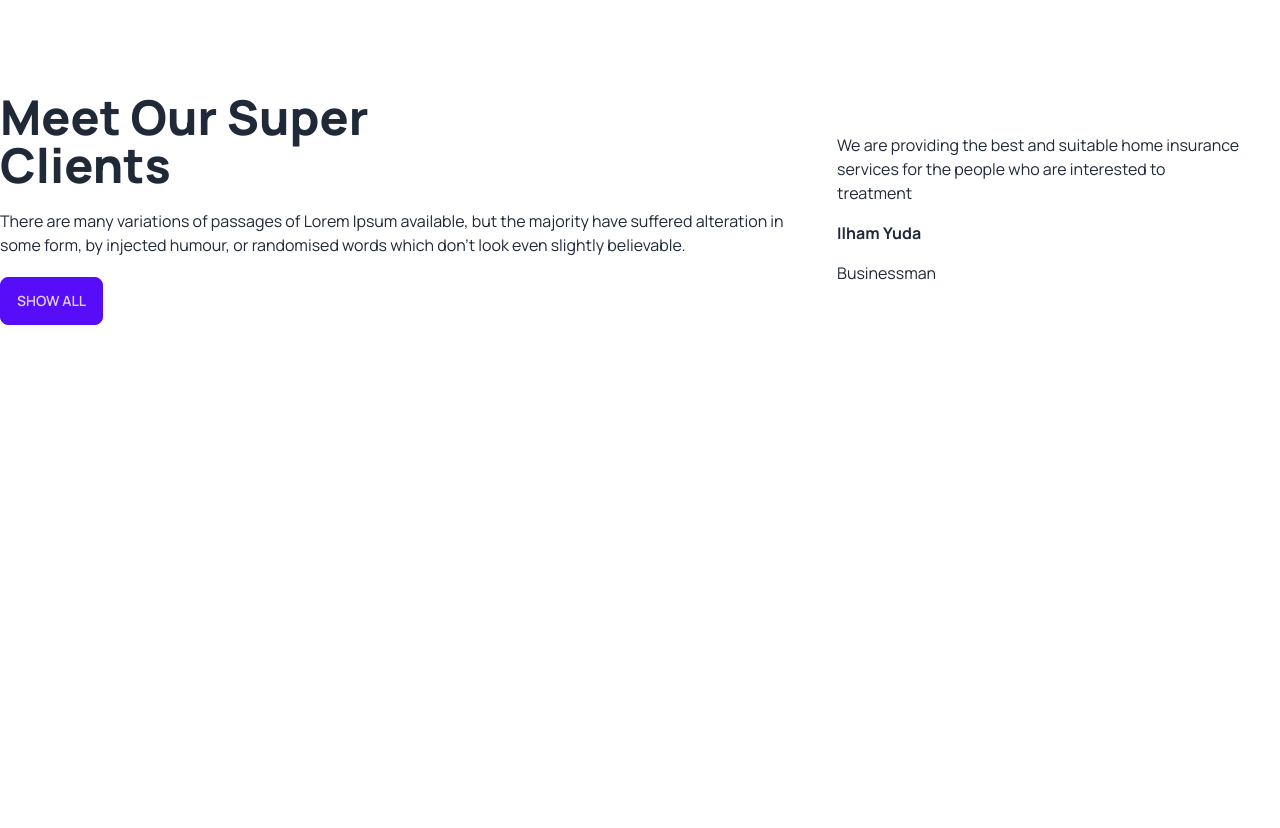
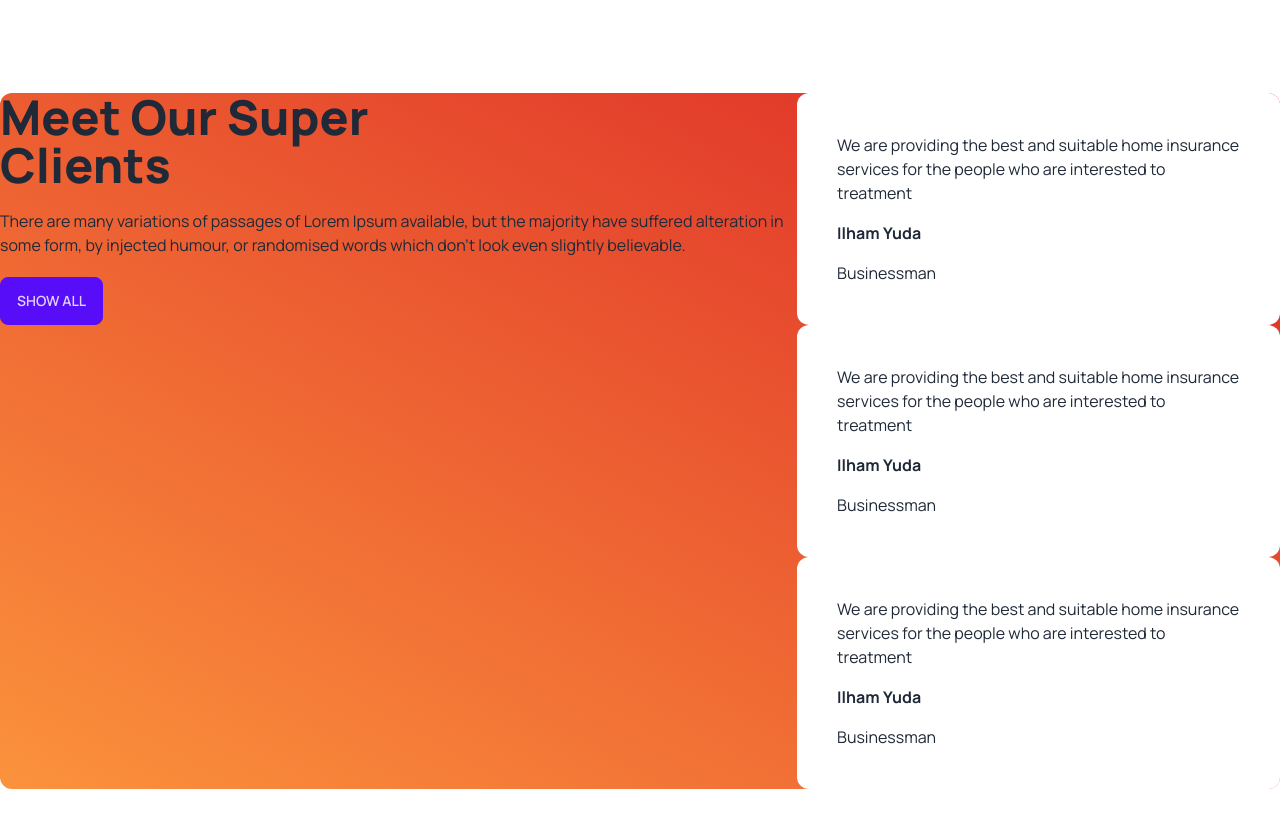
Before and after one commit to mehedi-h/coffee-shop, a plain HTML site: page index.html in a window 1280 px wide. Shown: the part 1710-2538 px from the top of the page. Before the commit the page ends 2131 px from the top, so only its background shows below. Drawn offline with nearby package versions, Linux system fonts and the light colour scheme.

Commit message:
modified review section

```diff
--- a/index.html
+++ b/index.html
@@ -46,7 +46,7 @@
     <header class="container mx-auto">
 
       <div class="pt-10">
-        <div class="flex flex-col md:justify-between md:flex-row lg:flex-row">
+        <div class="flex flex-col md:justify-center md:gap-40 md:flex-row lg:flex-row">
           <div>
             <h1 class="text-7xl font-extrabold">
               It's good <br>
@@ -128,7 +128,7 @@
       </section>
 
       <!--Ever Great Tea Section-->
-      <section class="my-24 flex gap-12 flex-col lg:flex-row">
+      <section class="container mx-auto my-24 flex gap-12 flex-col lg:flex-row">
 
         <div class="grid gap-8 grid-cols-1 md:grid-cols-2 flex-1">
             <div class="h-36 rounded-xl bg-gradient-to-r from-red-100 to-orange-100">
@@ -166,7 +166,8 @@
       </section>
 
       <!--Happy client section-->
-      <section class="my-24 flex flex-col md:flex-row lg:flex-row justify-between">
+      <section class="container mx-auto my-24 flex flex-col md:flex-row lg:flex-row justify-between bg-gradient-to-tr from-orange-400 to-red-600 rounded-xl">
+
         <div class="">
           <h2 class="text-5xl font-extrabold">
             Meet Our Super <br> Clients
@@ -176,8 +177,28 @@
           <button class="btn btn-primary">Show All</button>
         </div>
 
-        <div>
-          <div class="p-10">
+        <div class="">
+          <div class="bg-white p-10 rounded-xl">
+            <p>
+              We are providing the best and suitable home insurance services for the people who are interested to treatment
+            </p>
+            <h4 class="py-4 font-bold">
+              Ilham Yuda
+            </h4>
+            <p>Businessman</p>
+          </div>
+
+          <div class="bg-white p-10 rounded-xl">
+            <p>
+              We are providing the best and suitable home insurance services for the people who are interested to treatment
+            </p>
+            <h4 class="py-4 font-bold">
+              Ilham Yuda
+            </h4>
+            <p>Businessman</p>
+          </div>
+
+          <div class="bg-white p-10 rounded-xl">
             <p>
               We are providing the best and suitable home insurance services for the people who are interested to treatment
             </p>
```
